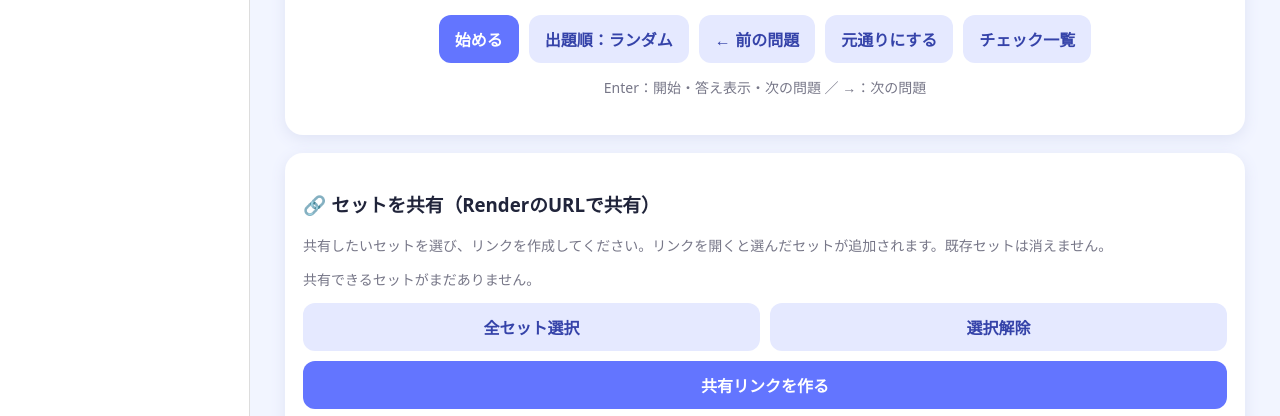
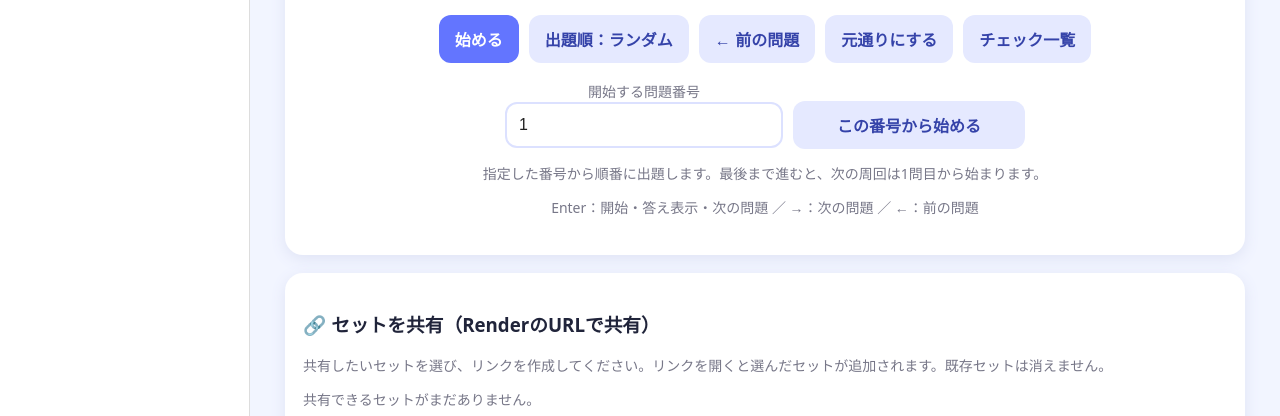
Before and after one commit to Hibiki2026/-, a plain HTML site: page index.html in a window 1280 px wide. Shown: the part 321-737 px from the top of the page. Drawn offline with Linux system fonts and the light colour scheme.

Commit message:
Update index.html

```diff
--- a/index.html
+++ b/index.html
@@ -86,7 +86,18 @@ hr{border:0;border-top:1px solid #e5e8f5;margin:18px 0}
 <button class="secondary" onclick="resetSet()">元通りにする</button>
 <button class="secondary" onclick="showChecked()">チェック一覧</button>
 </div>
-<p class="muted">Enter：開始・答え表示・次の問題 ／ →：次の問題</p>
+
+<div class="row" style="margin-top:16px;max-width:520px;margin-left:auto;margin-right:auto;align-items:center">
+ <div style="flex:1.2">
+  <label for="startQuestionNumber" class="muted">開始する問題番号</label>
+  <input id="startQuestionNumber" type="number" min="1" step="1" value="1" placeholder="例：15">
+ </div>
+ <div style="flex:1">
+  <button class="secondary" onclick="startFromQuestionNumber()" style="width:100%;margin-top:22px">この番号から始める</button>
+ </div>
+</div>
+<p class="muted">指定した番号から順番に出題します。最後まで進むと、次の周回は1問目から始まります。</p>
+<p class="muted">Enter：開始・答え表示・次の問題 ／ →：次の問題 ／ ←：前の問題</p>
 </section>
 
 <section class="panel hidden" id="checkedPanel">
@@ -176,6 +187,7 @@ let questionMode="random";
 let questionHistory=[];
 let historyIndex=-1;
 let currentRound=0;
+let orderedStartOffset=0;
 let reviewMode=false;
 let lastComment="";
 
@@ -282,6 +294,7 @@ function selectSet(id){
  questionHistory=[];
  historyIndex=-1;
  currentRound=0;
+ orderedStartOffset=0;
  reviewMode=false;
  lastComment="";
  saveData();
@@ -294,7 +307,7 @@ function renderQuiz(){
  const s=getSet(currentSetId);
  const qs=setQuestions(s);
  const total=qs.length;
- const progress=currentQuestion&&total?(questionMode==="ordered"?historyIndex+1:questionHistory.length):0;
+ const progress=currentQuestion&&total?(questionMode==="ordered"?orderedStartOffset+historyIndex+1:questionHistory.length):0;
 
  document.getElementById("progress").textContent=reviewMode
   ?"チェック問題"
@@ -398,7 +411,7 @@ function shuffle(arr){
 
 function toggleQuestionMode(){
  questionMode=questionMode==="random"?"ordered":"random";
- currentQuestion=null;answerShown=false;currentBag=[];questionHistory=[];historyIndex=-1;currentRound=0;reviewMode=false;lastComment="";
+ currentQuestion=null;answerShown=false;currentBag=[];questionHistory=[];historyIndex=-1;currentRound=0;orderedStartOffset=0;reviewMode=false;lastComment="";
  renderQuiz();
 }
 
@@ -414,6 +427,32 @@ function previousQuestion(){
  showHistoryQuestion(historyIndex-1);
 }
 
+function startFromQuestionNumber(){
+ if(isEditing)return;
+ const s=getSet(currentSetId);
+ if(!s){alert("先に保存済みセットを選んでください");return;}
+ const qs=setQuestions(s);
+ if(!qs.length){alert("このセットには問題がありません");return;}
+ const input=document.getElementById("startQuestionNumber");
+ const number=Number(input.value);
+ if(!Number.isInteger(number)||number<1||number>qs.length){
+  alert(`1〜${qs.length}の整数を入力してください`);
+  input.focus();
+  return;
+ }
+ questionMode="ordered";
+ currentQuestion=null;
+ answerShown=false;
+ currentBag=qs.slice(number-1).map(q=>String(q.id));
+ questionHistory=[];
+ historyIndex=-1;
+ currentRound=1;
+ orderedStartOffset=number-1;
+ reviewMode=false;
+ lastComment=getRoundComment(1);
+ nextQuestion();
+}
+
 function nextQuestion(){
  if(isEditing)return;
  const s=getSet(currentSetId);
@@ -424,6 +463,7 @@ function nextQuestion(){
  // 一度戻ったあとなら、既に表示した履歴を先へ進む
  if(historyIndex<questionHistory.length-1){showHistoryQuestion(historyIndex+1);return;}
  if(!currentBag.length){
+  orderedStartOffset=0;
   currentBag=qs.map(q=>String(q.id));
   if(questionMode==="random")shuffle(currentBag);
   currentRound++;
@@ -528,6 +568,7 @@ function resetSet(){
  questionHistory=[];
  historyIndex=-1;
  currentRound=0;
+ orderedStartOffset=0;
  reviewMode=false;
  lastComment="";
  renderQuiz();
@@ -685,6 +726,7 @@ function saveSet(){
  questionHistory=[];
  historyIndex=-1;
  currentRound=0;
+ orderedStartOffset=0;
  reviewMode=false;
  lastComment="";
 
@@ -792,6 +834,7 @@ function sharePayloadForSets(selectedIds){
   mustQuestions:setQuestions(s).filter(q=>(s.mustIds||[]).map(String).includes(String(q.id))).map(q=>({q:q.q,a:q.a}))
  }))};
 }
+
 function renderShareSets(){
  const el=document.getElementById("shareSetList");
  if(!el)return;
@@ -806,7 +849,11 @@ function renderShareSets(){
   label.append(cb,txt);el.append(label);
  });
 }
-function selectAllShareSets(checked){document.querySelectorAll(".shareSetCheck").forEach(cb=>cb.checked=checked);}
+
+function selectAllShareSets(checked){
+ document.querySelectorAll(".shareSetCheck").forEach(cb=>cb.checked=checked);
+}
+
 function createShareLink(){
  const ids=[...document.querySelectorAll(".shareSetCheck:checked")].map(cb=>cb.value);
  if(!ids.length){alert("共有するセットを選んでください");return;}
@@ -816,12 +863,14 @@ function createShareLink(){
  document.getElementById("shareLink").value=link;
  alert("共有リンクを作りました！リンクを相手に送ってください。");
 }
+
 async function copyShareLink(){
  const el=document.getElementById("shareLink");
  if(!el.value){createShareLink();if(!el.value)return;}
  try{await navigator.clipboard.writeText(el.value);alert("共有リンクをコピーしました！");}
  catch(e){el.focus();el.select();document.execCommand("copy");alert("コピーしました（コピーできない場合は選択してコピーしてください）");}
 }
+
 function importPayloadSets(obj,notify=true){
  const sets=obj.sets||[];
  if(!Array.isArray(sets))throw new Error("sets is not an array");
@@ -843,6 +892,7 @@ function importPayloadSets(obj,notify=true){
  if(notify&&added)alert(added+"セット読み込みました！");
  return added;
 }
+
 function importShareFromUrl(){
  const hash=location.hash;
  if(!hash.startsWith("#QRM3SHARE="))return;
```
